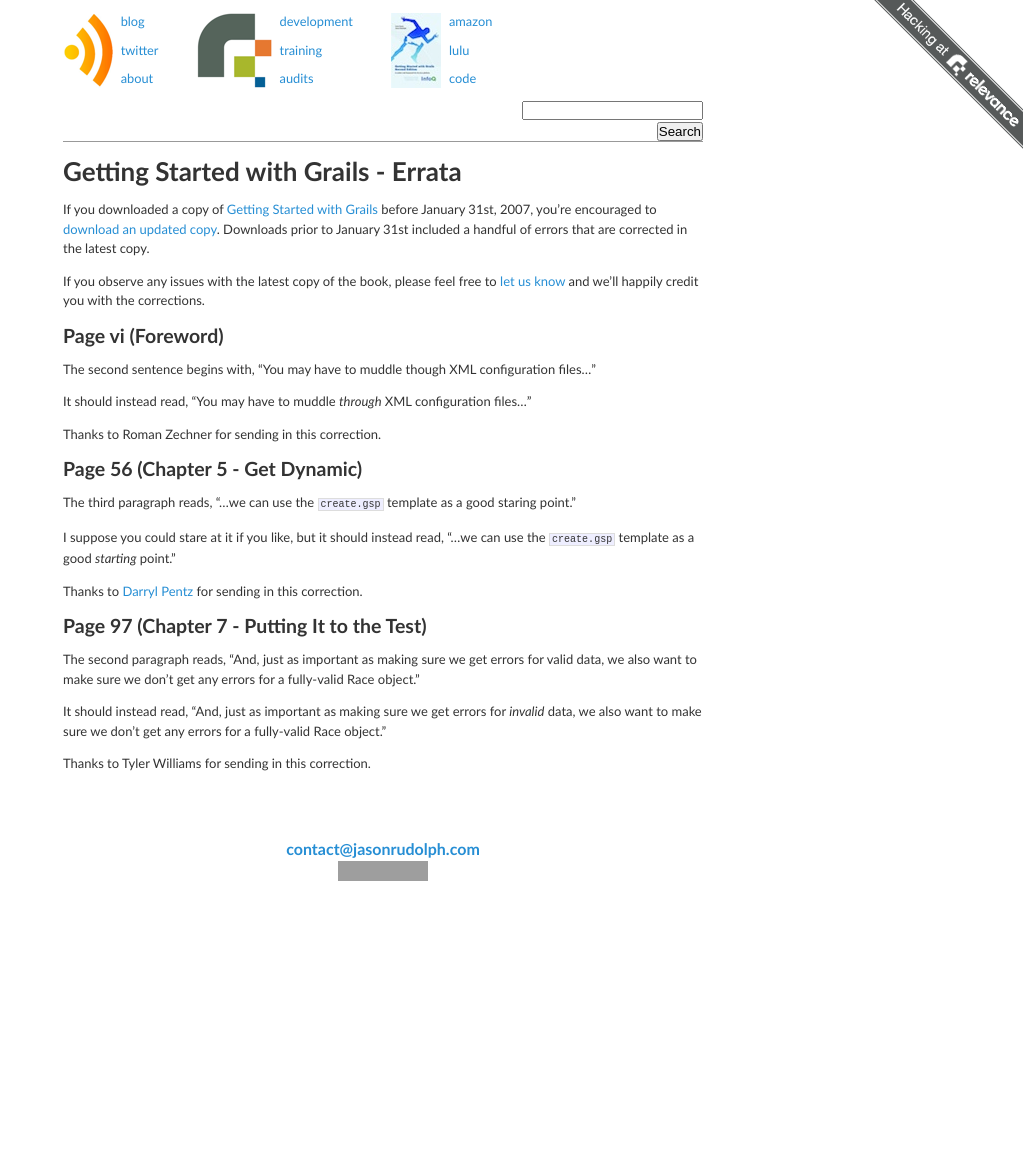
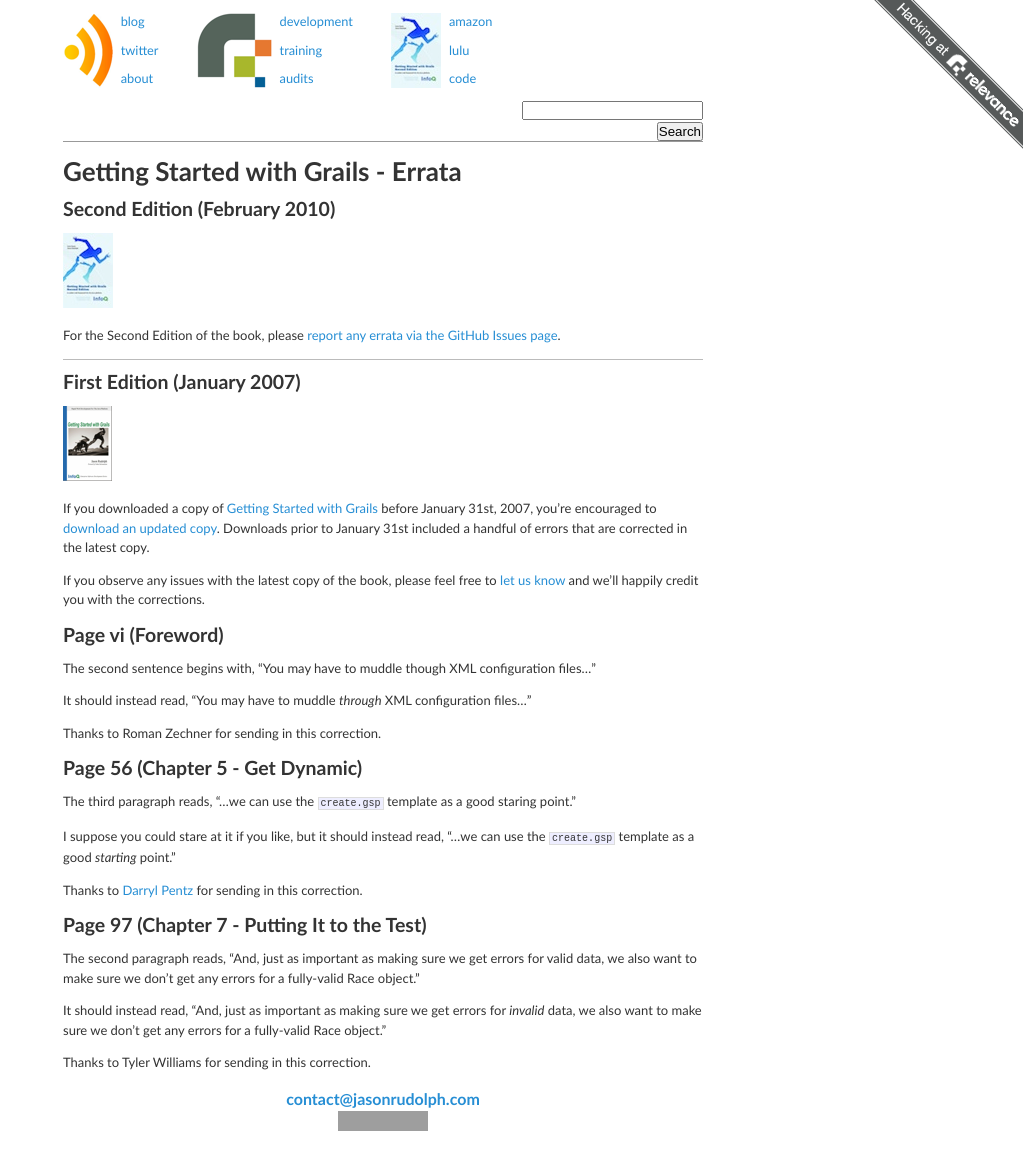
Before and after one commit to asclepius/paulkulyk.com, a Jekyll site: the page built from gswg_errata.md, in a window 1280 px wide. Shown: the whole page, without its empty margins (257-1280 px from the left). Built offline with Jekyll 4.4.1, drawn with Linux system fonts in a browser that asks for light colours; nearby versions of some CDN libraries; comment, search, counter and statistics services are not loaded; before the commit the page ends 900 px from its top, so only the background shows below that; grey boxes are pictures that could not be loaded.

Commit message:
Update GSwG "Errata" page to include second edition

```diff
--- a/gswg_errata.md
+++ b/gswg_errata.md
@@ -4,6 +4,18 @@
 title: Errata for "Getting Started with Grails" - Jason Rudolph Dot Com
 ---
 # Getting Started with Grails - Errata
+
+## Second Edition (February 2010)
+
+![Getting Started With Grails, Second Edition](/images/getting-started-with-grails-v2-header.jpg)
+
+For the Second Edition of the book, please [report any errata via the GitHub Issues page](http://github.com/scottdavis99/gswg-v2/issues "Errata for Getting Started With Grails, Second Edition").
+
+----
+
+## First Edition (January 2007)
+
+![Getting Started With Grails, First Edition](/images/getting-started-with-grails-header.png)
 
 If you downloaded a copy of <a href="http://www.infoq.com/minibooks/grails">Getting Started with Grails</a> before January 31st, 2007, you're encouraged to <a href="http://www.infoq.com/minibooks/grails">download an updated copy</a>.  Downloads prior to January 31st included a handful of errors that are corrected in the latest copy.
 
```
